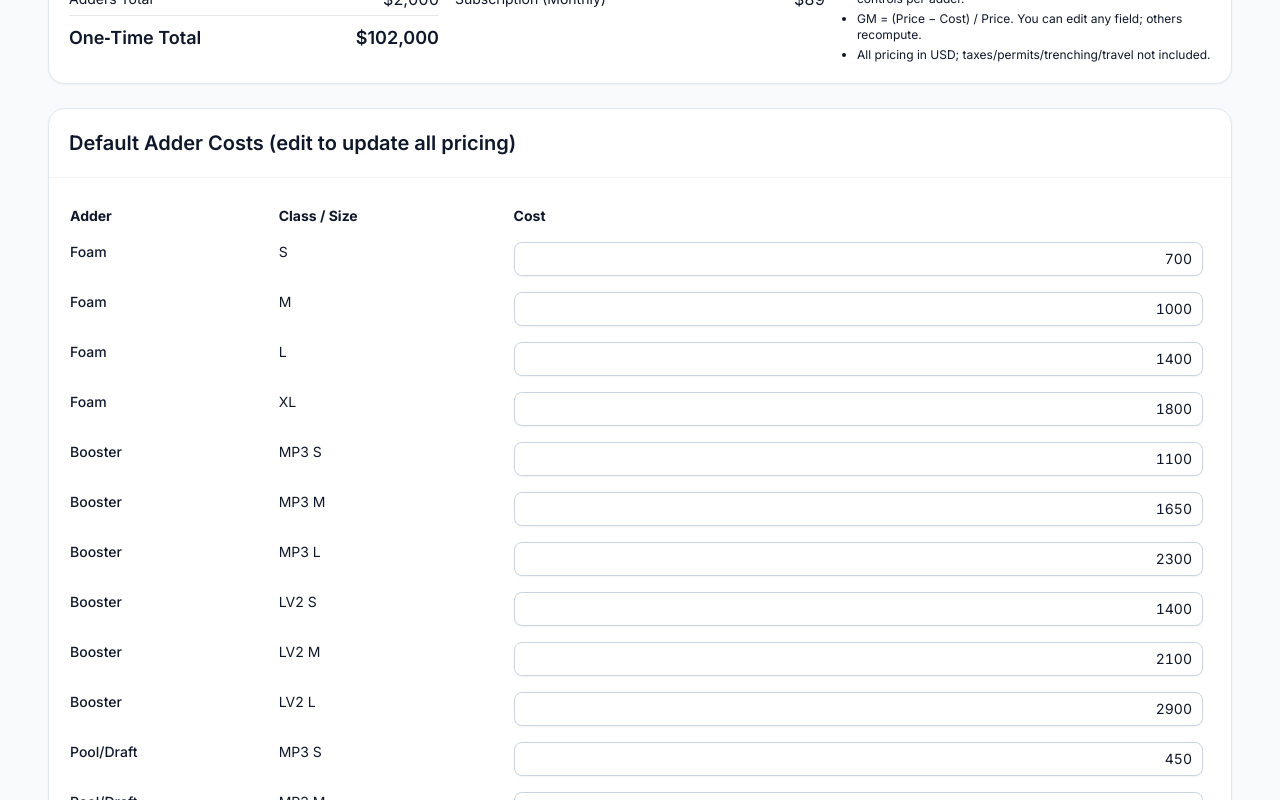
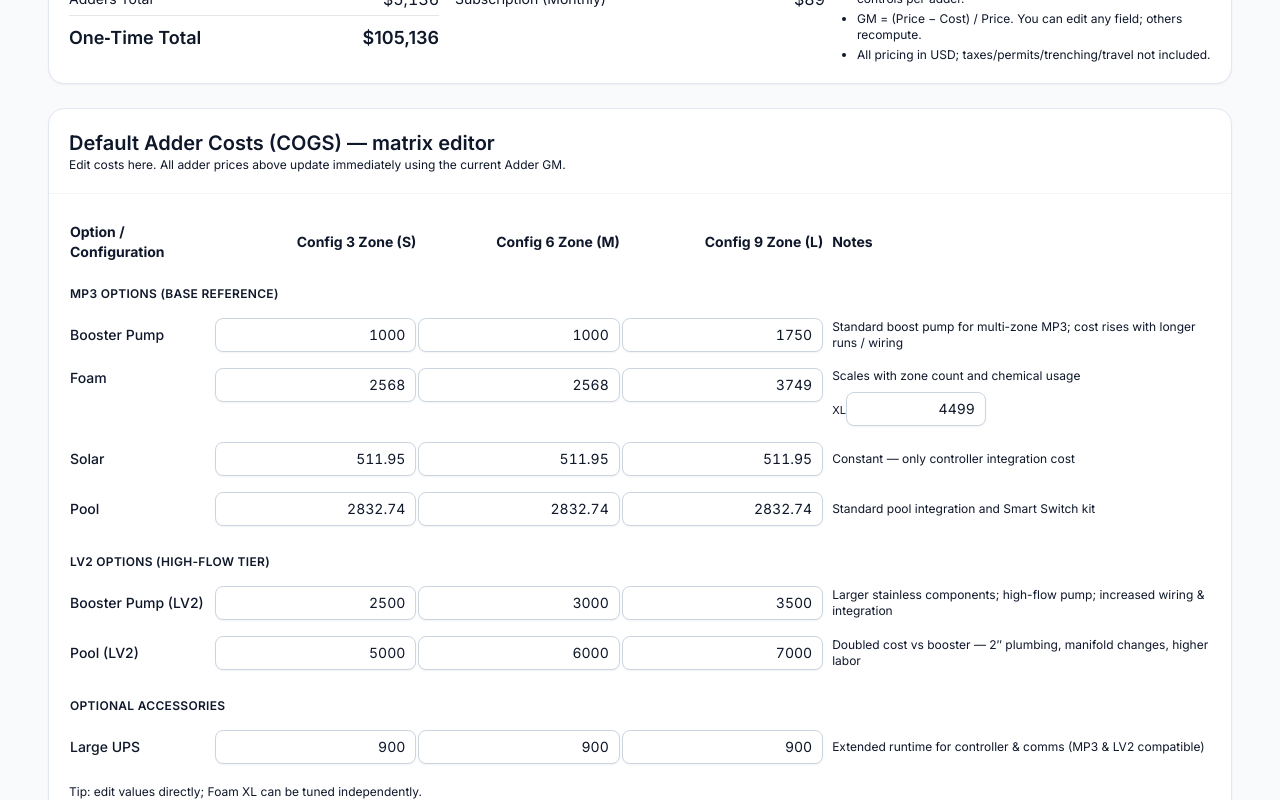
Before and after one commit to cappadonna06/Frontline-pricing-demo, a React (Vite) app: page / in a window 1280 px wide. Shown: the part 1640-2440 px from the top of the page. Built offline with nearby package versions, Linux system fonts and the light colour scheme.

Commit message:
Update FrontlinePricingCalculator.tsx

```diff
--- a/src/FrontlinePricingCalculator.tsx
+++ b/src/FrontlinePricingCalculator.tsx
@@ -102,20 +102,29 @@ export default function FrontlinePricingCalculator() {
   const [adderGM, setAdderGM] = useState<number>(0.5); // 50%
 
   // Adder COSTs by size (editable). These are internal costs, not prices.
-  // Foam uses S/M/L/XL (common). Booster & Pool have separate cost classes for MP3 and LV2.
+
 const [adderCost, setAdderCost] = useState({
-    foam: { S: 700, M: 1000, L: 1400, XL: 1800 },
+  // Foam (same cost for MP3/LV2; XL assumed = L * 1.2 by default)
+  foam: { S: 2568, M: 2568, L: 3749, XL: Math.round(3749 * 1.20) },
+
+  // Booster: MP3
   booster: {
-      MP3: { S: 1100, M: 1650, L: 2300 },
-      LV2: { S: 1400, M: 2100, L: 2900 },
+    MP3: { S: 1000, M: 1000, L: 1750 },
+    // Booster: LV2
+    LV2: { S: 2500, M: 3000, L: 3500 },
   },
+
+  // Pool: MP3 and LV2
   pool: {
-      MP3: { S: 450, M: 750, L: 1050 },
-      LV2: { S: 600, M: 900, L: 1200 },
+    MP3: { S: 2832.74, M: 2832.74, L: 2832.74 },
+    LV2: { S: 5000, M: 6000, L: 7000 },
   },
-    solar: { flat: 700 },
-    ups: { flat: 250 },
+
+  // Flat costs
+  solar: { flat: 511.95 },
+  ups: { flat: 900 },
 });
+
 
   // ASE adder increments — STATE (editable via table)
   const [ASE_ADDERS, setASE_ADDERS] = useState(initialASEAdders);
@@ -618,61 +627,282 @@ export default function FrontlinePricingCalculator() {
       {/* Default Adder Costs Matrix (bi‑directional) */}
      <Card>
   <CardHeader>
-          <CardTitle>Default Adder Costs (edit to update all pricing)</CardTitle>
+    <CardTitle>Default Adder Costs (COGS) — matrix editor</CardTitle>
+    <p className="text-xs text-muted-foreground">
+      Edit costs here. All adder prices above update immediately using the current Adder GM.
+    </p>
   </CardHeader>
+
   <CardContent className="overflow-auto">
     <table className="w-full text-sm">
       <thead>
         <tr className="text-left text-muted-foreground">
-                <th className="py-2">Adder</th>
-                <th className="py-2">Class / Size</th>
-                <th className="py-2">Cost</th>
+          <th className="py-2">Option / Configuration</th>
+          <th className="py-2 text-right">Config 3 Zone (S)</th>
+          <th className="py-2 text-right">Config 6 Zone (M)</th>
+          <th className="py-2 text-right">Config 9 Zone (L)</th>
+          <th className="py-2 pl-2">Notes</th>
         </tr>
       </thead>
-            <tbody className="align-top">
-              {/* Foam rows */}
-              {["S","M","L","XL"].map((k) => (
-                <tr key={`foam-${k}`}>
+      <tbody>
+        {/* SECTION: MP3 Options */}
+        <tr>
+          <td colSpan={5} className="pt-4 pb-2 text-xs uppercase tracking-wide text-muted-foreground">
+            <span className="font-semibold">MP3 Options (Base Reference)</span>
+          </td>
+        </tr>
+
+        {/* Booster Pump — MP3 */}
+        <tr className="align-middle">
+          <td className="py-2 font-medium">Booster Pump</td>
+          <td className="py-2">
+            <Input
+              className="text-right"
+              type="number"
+              value={adderCost.booster.MP3.S}
+              onChange={(e) =>
+                setAdderCost(s => ({ ...s, booster: { ...s.booster, MP3: { ...s.booster.MP3, S: Number(e.target.value || 0) } } }))
+              }
+            />
+          </td>
+          <td className="py-2">
+            <Input
+              className="text-right"
+              type="number"
+              value={adderCost.booster.MP3.M}
+              onChange={(e) =>
+                setAdderCost(s => ({ ...s, booster: { ...s.booster, MP3: { ...s.booster.MP3, M: Number(e.target.value || 0) } } }))
+              }
+            />
+          </td>
+          <td className="py-2">
+            <Input
+              className="text-right"
+              type="number"
+              value={adderCost.booster.MP3.L}
+              onChange={(e) =>
+                setAdderCost(s => ({ ...s, booster: { ...s.booster, MP3: { ...s.booster.MP3, L: Number(e.target.value || 0) } } }))
+              }
+            />
+          </td>
+          <td className="py-2 pl-2 text-xs text-muted-foreground">
+            Standard boost pump for multi-zone MP3; cost rises with longer runs / wiring
+          </td>
+        </tr>
+
+        {/* Foam — MP3/LV2 (common) includes XL row */}
+        <tr className="align-top">
           <td className="py-2 font-medium">Foam</td>
-                  <td className="py-2 pr-2">{k}</td>
-                  <td className="py-2 pr-2"><Input type="number" value={(adderCost.foam as any)[k]} onChange={(e) => setAdderCost((s:any) => ({ ...s, foam: { ...s.foam, [k]: Number(e.target.value || 0) } }))} /></td>
+          <td className="py-2">
+            <Input
+              className="text-right"
+              type="number"
+              value={adderCost.foam.S}
+              onChange={(e) => setAdderCost(s => ({ ...s, foam: { ...s.foam, S: Number(e.target.value || 0) } }))}
+            />
+          </td>
+          <td className="py-2">
+            <Input
+              className="text-right"
+              type="number"
+              value={adderCost.foam.M}
+              onChange={(e) => setAdderCost(s => ({ ...s, foam: { ...s.foam, M: Number(e.target.value || 0) } }))}
+            />
+          </td>
+          <td className="py-2">
+            <Input
+              className="text-right"
+              type="number"
+              value={adderCost.foam.L}
+              onChange={(e) => setAdderCost(s => ({ ...s, foam: { ...s.foam, L: Number(e.target.value || 0) } }))}
+            />
+          </td>
+          <td className="py-2 pl-2 text-xs text-muted-foreground">
+            Scales with zone count and chemical usage
+            <div className="mt-1">
+              <span className="text-[11px] text-muted-foreground">XL</span>
+              <Input
+                className="mt-1 max-w-[140px] text-right"
+                type="number"
+                value={adderCost.foam.XL}
+                onChange={(e) => setAdderCost(s => ({ ...s, foam: { ...s.foam, XL: Number(e.target.value || 0) } }))}
+              />
+            </div>
+          </td>
         </tr>
+
+        {/* Solar — flat (replicate across columns for clarity) */}
+        <tr className="align-middle">
+          <td className="py-2 font-medium">Solar</td>
+          {["S","M","L"].map((col) => (
+            <td key={`solar-${col}`} className="py-2">
+              <Input
+                className="text-right"
+                type="number"
+                value={adderCost.solar.flat}
+                onChange={(e) => setAdderCost(s => ({ ...s, solar: { flat: Number(e.target.value || 0) } }))}
+              />
+            </td>
           ))}
+          <td className="py-2 pl-2 text-xs text-muted-foreground">
+            Constant — only controller integration cost
+          </td>
+        </tr>
 
-              {/* Booster rows — MP3 & LV2 classes */}
-              {["MP3","LV2"].flatMap((cls) => (["S","M","L"]).map((k) => (
-                <tr key={`booster-${cls}-${k}`}>
-                  <td className="py-2 font-medium">Booster</td>
-                  <td className="py-2 pr-2">{cls} {k}</td>
-                  <td className="py-2 pr-2"><Input type="number" value={(adderCost.booster as any)[cls][k]} onChange={(e) => setAdderCost((s:any) => ({ ...s, booster: { ...s.booster, [cls]: { ...(s.booster as any)[cls], [k]: Number(e.target.value || 0) } } }))} /></td>
+        {/* Pool — MP3 */}
+        <tr className="align-middle">
+          <td className="py-2 font-medium">Pool</td>
+          <td className="py-2">
+            <Input
+              className="text-right"
+              type="number"
+              value={adderCost.pool.MP3.S}
+              onChange={(e) =>
+                setAdderCost(s => ({ ...s, pool: { ...s.pool, MP3: { ...s.pool.MP3, S: Number(e.target.value || 0) } } }))
+              }
+            />
+          </td>
+          <td className="py-2">
+            <Input
+              className="text-right"
+              type="number"
+              value={adderCost.pool.MP3.M}
+              onChange={(e) =>
+                setAdderCost(s => ({ ...s, pool: { ...s.pool, MP3: { ...s.pool.MP3, M: Number(e.target.value || 0) } } }))
+              }
+            />
+          </td>
+          <td className="py-2">
+            <Input
+              className="text-right"
+              type="number"
+              value={adderCost.pool.MP3.L}
+              onChange={(e) =>
+                setAdderCost(s => ({ ...s, pool: { ...s.pool, MP3: { ...s.pool.MP3, L: Number(e.target.value || 0) } } }))
+              }
+            />
+          </td>
+          <td className="py-2 pl-2 text-xs text-muted-foreground">
+            Standard pool integration and Smart Switch kit
+          </td>
         </tr>
-              )))}
 
-              {/* Pool/Draft rows — MP3 & LV2 classes */}
-              {["MP3","LV2"].flatMap((cls) => (["S","M","L"]).map((k) => (
-                <tr key={`pool-${cls}-${k}`}>
-                  <td className="py-2 font-medium">Pool/Draft</td>
-                  <td className="py-2 pr-2">{cls} {k}</td>
-                  <td className="py-2 pr-2"><Input type="number" value={(adderCost.pool as any)[cls][k]} onChange={(e) => setAdderCost((s:any) => ({ ...s, pool: { ...s.pool, [cls]: { ...(s.pool as any)[cls], [k]: Number(e.target.value || 0) } } }))} /></td>
+        {/* SECTION: LV2 Options */}
+        <tr>
+          <td colSpan={5} className="pt-5 pb-2 text-xs uppercase tracking-wide text-muted-foreground">
+            <span className="font-semibold">LV2 Options (High-Flow Tier)</span>
+          </td>
         </tr>
-              )))}
 
-              {/* Solar & UPS */}
+        {/* Booster Pump — LV2 */}
+        <tr className="align-middle">
+          <td className="py-2 font-medium">Booster Pump (LV2)</td>
+          <td className="py-2">
+            <Input
+              className="text-right"
+              type="number"
+              value={adderCost.booster.LV2.S}
+              onChange={(e) =>
+                setAdderCost(s => ({ ...s, booster: { ...s.booster, LV2: { ...s.booster.LV2, S: Number(e.target.value || 0) } } }))
+              }
+            />
+          </td>
+          <td className="py-2">
+            <Input
+              className="text-right"
+              type="number"
+              value={adderCost.booster.LV2.M}
+              onChange={(e) =>
+                setAdderCost(s => ({ ...s, booster: { ...s.booster, LV2: { ...s.booster.LV2, M: Number(e.target.value || 0) } } }))
+              }
+            />
+          </td>
+          <td className="py-2">
+            <Input
+              className="text-right"
+              type="number"
+              value={adderCost.booster.LV2.L}
+              onChange={(e) =>
+                setAdderCost(s => ({ ...s, booster: { ...s.booster, LV2: { ...s.booster.LV2, L: Number(e.target.value || 0) } } }))
+              }
+            />
+          </td>
+          <td className="py-2 pl-2 text-xs text-muted-foreground">
+            Larger stainless components; high-flow pump; increased wiring & integration
+          </td>
+        </tr>
+
+        {/* Pool — LV2 */}
+        <tr className="align-middle">
+          <td className="py-2 font-medium">Pool (LV2)</td>
+          <td className="py-2">
+            <Input
+              className="text-right"
+              type="number"
+              value={adderCost.pool.LV2.S}
+              onChange={(e) =>
+                setAdderCost(s => ({ ...s, pool: { ...s.pool, LV2: { ...s.pool.LV2, S: Number(e.target.value || 0) } } }))
+              }
+            />
+          </td>
+          <td className="py-2">
+            <Input
+              className="text-right"
+              type="number"
+              value={adderCost.pool.LV2.M}
+              onChange={(e) =>
+                setAdderCost(s => ({ ...s, pool: { ...s.pool, LV2: { ...s.pool.LV2, M: Number(e.target.value || 0) } } }))
+              }
+            />
+          </td>
+          <td className="py-2">
+            <Input
+              className="text-right"
+              type="number"
+              value={adderCost.pool.LV2.L}
+              onChange={(e) =>
+                setAdderCost(s => ({ ...s, pool: { ...s.pool, LV2: { ...s.pool.LV2, L: Number(e.target.value || 0) } } }))
+              }
+            />
+          </td>
+          <td className="py-2 pl-2 text-xs text-muted-foreground">
+            Doubled cost vs booster — 2″ plumbing, manifold changes, higher labor
+          </td>
+        </tr>
+
+        {/* SECTION: Optional Accessories */}
         <tr>
-                <td className="py-2 font-medium">Solar (flat)</td>
-                <td className="py-2 pr-2">—</td>
-                <td className="py-2 pr-2"><Input type="number" value={adderCost.solar.flat} onChange={(e) => setAdderCost((s:any) => ({ ...s, solar: { flat: Number(e.target.value || 0) } }))} /></td>
+          <td colSpan={5} className="pt-5 pb-2 text-xs uppercase tracking-wide text-muted-foreground">
+            <span className="font-semibold">Optional Accessories</span>
+          </td>
         </tr>
-              <tr>
-                <td className="py-2 font-medium">UPS (flat)</td>
-                <td className="py-2 pr-2">—</td>
-                <td className="py-2 pr-2"><Input type="number" value={adderCost.ups.flat} onChange={(e) => setAdderCost((s:any) => ({ ...s, ups: { flat: Number(e.target.value || 0) } }))} /></td>
+
+        {/* Large UPS — flat */}
+        <tr className="align-middle">
+          <td className="py-2 font-medium">Large UPS</td>
+          {["S","M","L"].map((col) => (
+            <td key={`ups-${col}`} className="py-2">
+              <Input
+                className="text-right"
+                type="number"
+                value={adderCost.ups.flat}
+                onChange={(e) => setAdderCost(s => ({ ...s, ups: { flat: Number(e.target.value || 0) } }))}
+              />
+            </td>
+          ))}
+          <td className="py-2 pl-2 text-xs text-muted-foreground">
+            Extended runtime for controller & comms (MP3 &amp; LV2 compatible)
+          </td>
         </tr>
       </tbody>
     </table>
-          <p className="text-xs text-muted-foreground mt-2">Changes here immediately update all adder pricing above (bi‑directional with the adder cards).</p>
+
+    <p className="text-xs text-muted-foreground mt-3">
+      Tip: edit values directly; Foam XL can be tuned independently.
+    </p>
   </CardContent>
 </Card>
+
 
       {/* Service Adders (ASE) Table */}
       <Card>
```
Lines whose indentation alone changed are shown as unchanged.
